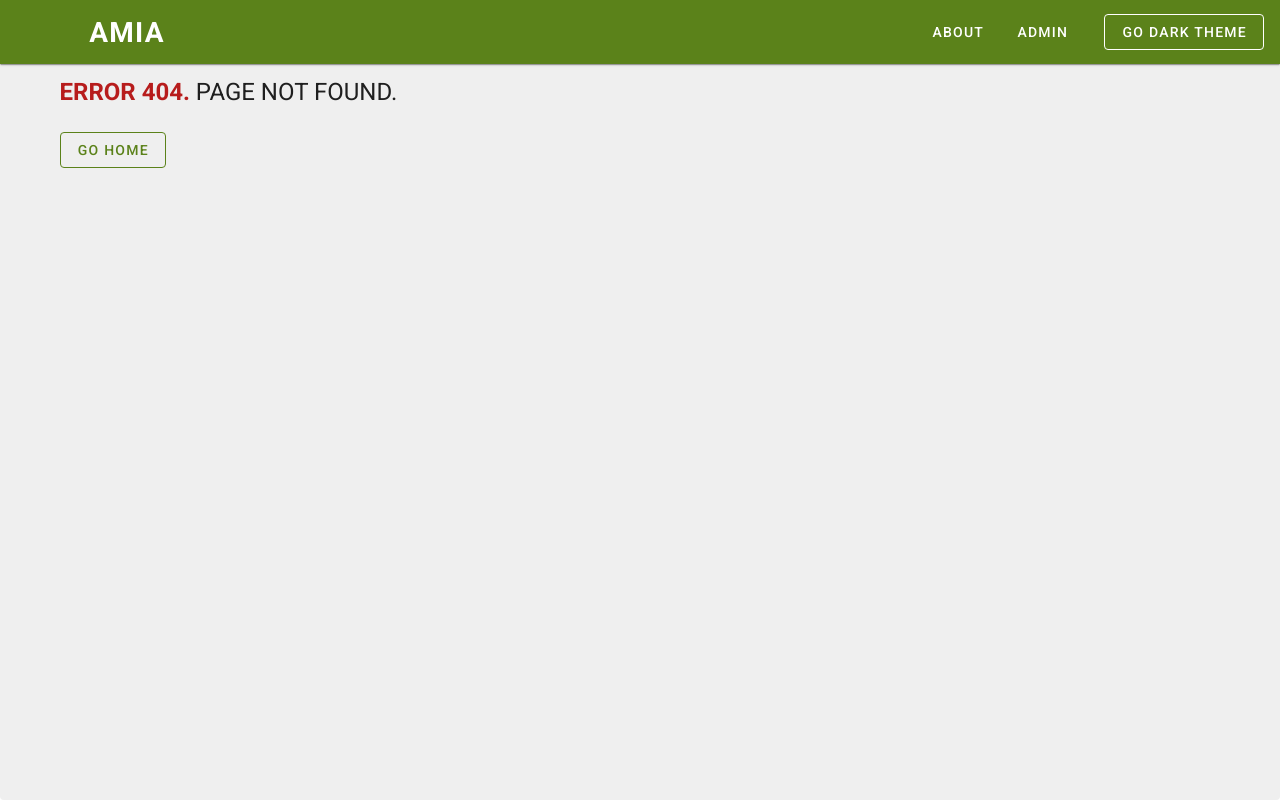
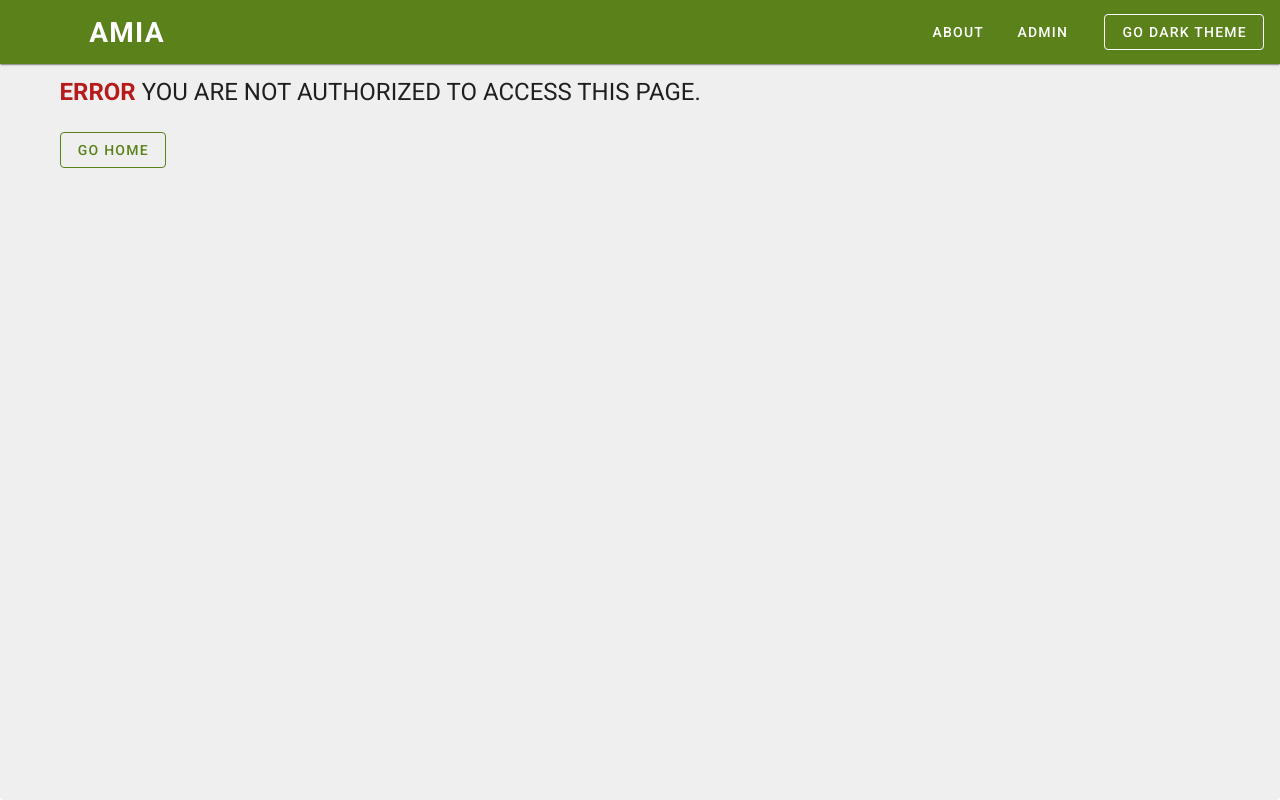
Before and after one commit to dilapitan/amia-program-beneficiaries, a Vue app in the folder client/: page /unauthorized in a window 1280 px wide. Before the commit this address had no page. Built offline with nearby package versions, Linux system fonts and the light colour scheme.

Commit message:
Add guarding of routes

```diff
--- a/client/src/router/index.js
+++ b/client/src/router/index.js
@@ -3,6 +3,16 @@ import VueRouter from 'vue-router'
 import BeneficiariesView from '../views/BeneficiariesView.vue'
 
 Vue.use(VueRouter)
+
+function guardRoutes(to, from, next) {
+  let isLoggedIn = localStorage.getItem('token')
+
+  if (isLoggedIn) {
+    next()
+  } else {
+    next('/unauthorized')
+  }
+}
 
 const routes = [
   {
@@ -22,27 +32,27 @@ const routes = [
   {
     path: '/add',
     name: 'AddBeneficiaryView',
-    // route level code-splitting
-    // this generates a separate chunk (about.[hash].js) for this route
-    // which is lazy-loaded when the route is visited.
+    beforeEnter: guardRoutes,
     component: () =>
       import(/* webpackChunkName: "about" */ '../views/AddBeneficiaryView.vue'),
   },
   {
     path: '/login',
     name: 'LoginView',
-    // route level code-splitting
-    // this generates a separate chunk (about.[hash].js) for this route
-    // which is lazy-loaded when the route is visited.
     component: () =>
       import(/* webpackChunkName: "about" */ '../views/LoginView.vue'),
   },
   {
+    path: '/unauthorized',
+    name: 'UnauthorizedPageView',
+    component: () =>
+      import(
+        /* webpackChunkName: "about" */ '../views/UnauthorizedPageView.vue'
+      ),
+  },
+  {
     path: '*',
     name: 'PageNotFound',
-    // route level code-splitting
-    // this generates a separate chunk (about.[hash].js) for this route
-    // which is lazy-loaded when the route is visited.
     component: () =>
       import(/* webpackChunkName: "about" */ '../views/PageNotFoundView.vue'),
   },
--- a/client/src/views/AddBeneficiaryView.vue
+++ b/client/src/views/AddBeneficiaryView.vue
@@ -1,5 +1,5 @@
 <template>
   <div class="about">
-    <h1>This is an about page</h1>
+    <h1>This is an add BENEFICIARIES page</h1>
   </div>
 </template>
--- /dev/null
+++ b/client/src/views/UnauthorizedPageView.vue
@@ -0,0 +1,18 @@
+<template>
+  <v-container>
+    <div :class="`text-overline text-sm-h5`">
+      <span class="error--text font-weight-bold">ERROR</span>
+      You are not authorized to access this page.
+    </div>
+
+    <br />
+
+    <v-btn color="primary" outlined to="/"> Go Home </v-btn>
+  </v-container>
+</template>
+
+<script>
+export default {
+  name: 'UnauthorizedPage',
+}
+</script>
```
